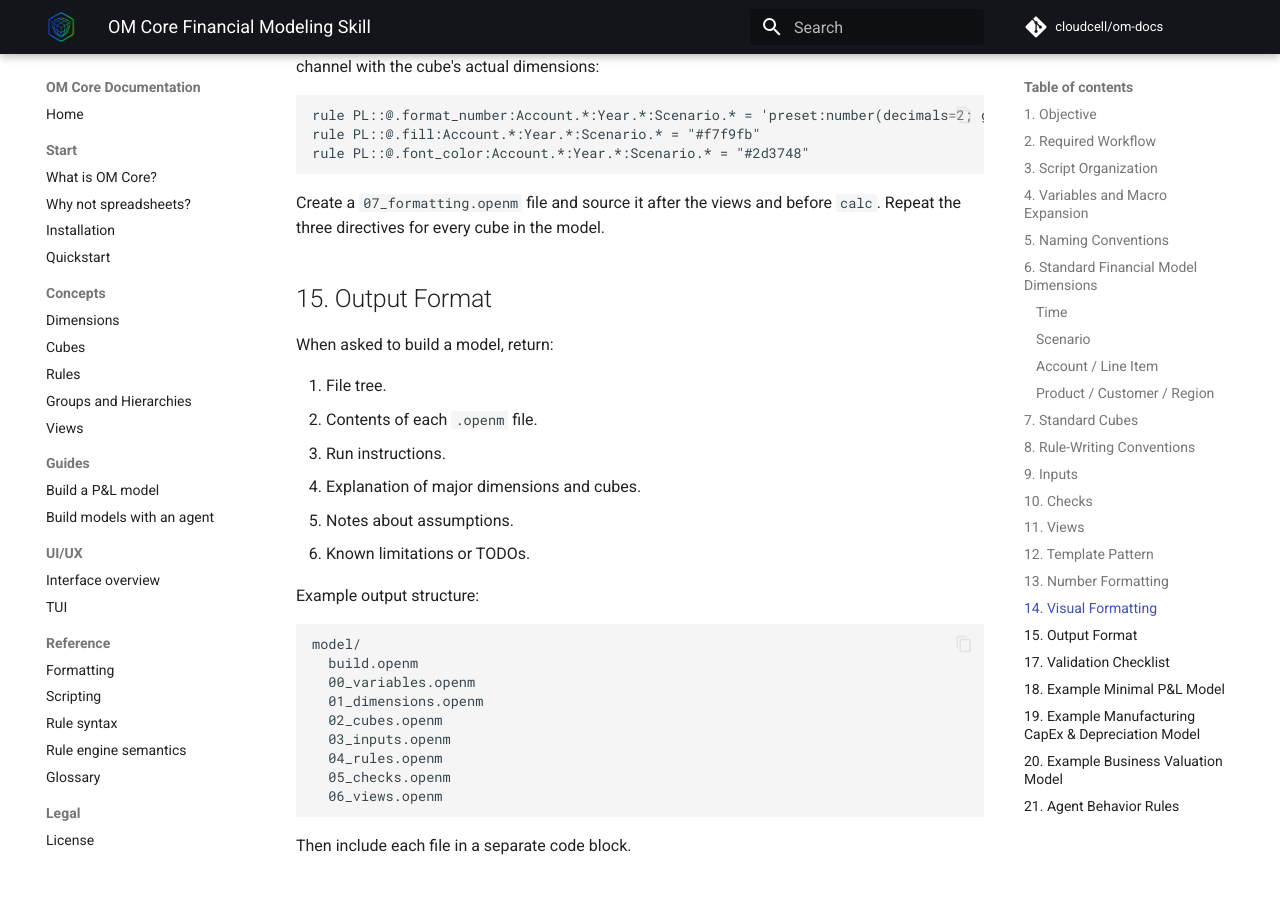
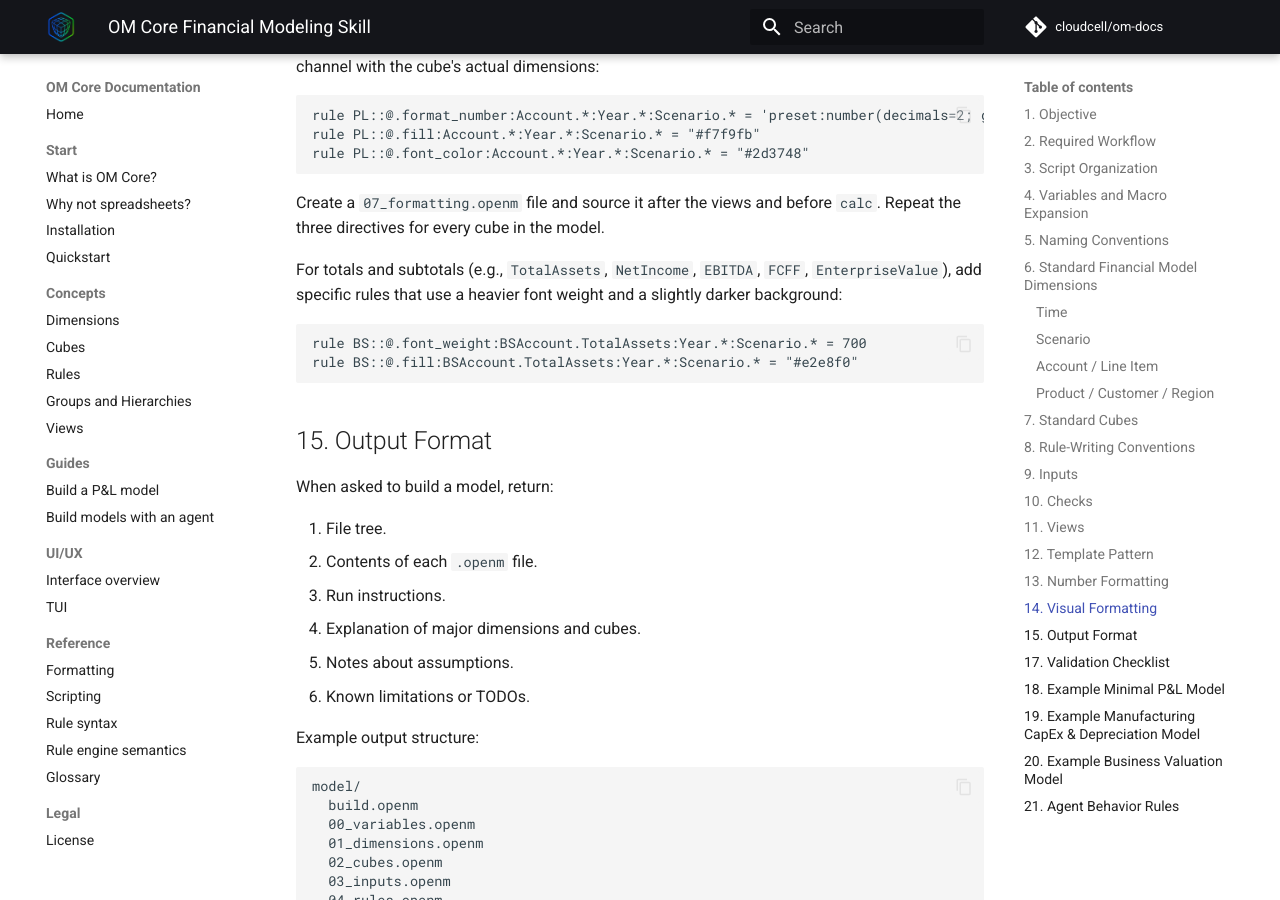
Before and after one commit to cloudcell/om-docs, an MkDocs documentation site: the page built from docs/agent-skills/financial-modeling/SKILLS.md, in a window 1280 px wide and 900 px high, scrolled down 7681 px. Built offline with MkDocs 1.6.1 and Material for MkDocs 9.7.7, drawn with Linux system fonts in a browser that asks for light colours; comment, search, counter and statistics services are not loaded.

Commit message:
feat: add visual emphasis for totals and subtotals in financial modeling skill and all example models
Add section to skill files requiring heavier font weight (700) and darker background (#e2e8f0 or #edf2f7) for totals and subtotals. Update formatting files in SaaS, manufacturing CapEx, and business valuation examples with specific rules for key totals (Revenue, GrossProfit, EBITDA, NetIncome, TotalAssets, EnterpriseValue, etc.).

````diff
--- a/docs/agent-skills/financial-modeling/SKILLS.md
+++ b/docs/agent-skills/financial-modeling/SKILLS.md
@@ -344,6 +344,13 @@ rule PL::@.font_color:Account.*:Year.*:Scenario.* = "#2d3748"
 
 Create a `07_formatting.openm` file and source it after the views and before `calc`. Repeat the three directives for every cube in the model.
 
+For totals and subtotals (e.g., `TotalAssets`, `NetIncome`, `EBITDA`, `FCFF`, `EnterpriseValue`), add specific rules that use a heavier font weight and a slightly darker background:
+
+```openm
+rule BS::@.font_weight:BSAccount.TotalAssets:Year.*:Scenario.* = 700
+rule BS::@.fill:BSAccount.TotalAssets:Year.*:Scenario.* = "#e2e8f0"
+```
+
 ## 15. Output Format
 
 When asked to build a model, return:
````
Also changed, not shown: skills/om-core-financial-modeling/SKILLS.md (+7 -0 lines), 3 other files.
